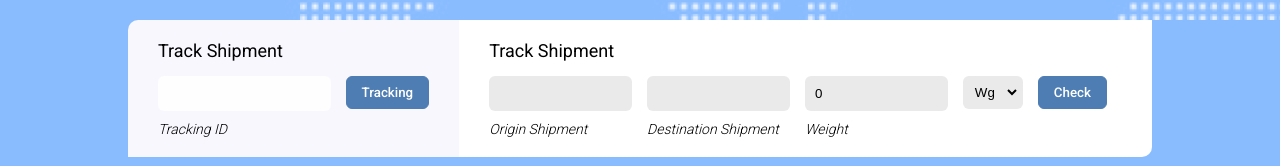
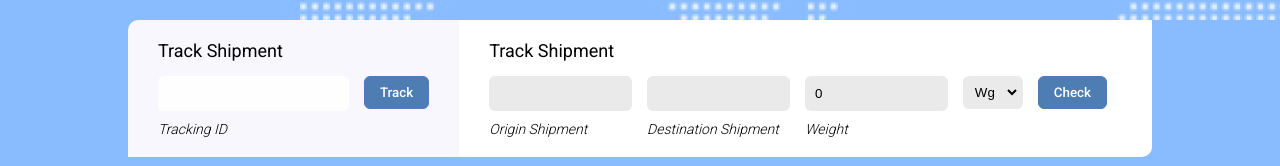
Before and after one commit to pavanbaddi/parceller, a Next.js app in the folder app/: page / in a window 1280 px wide. Shown: the part 492-658 px from the top of the page. Built offline with nearby package versions, Linux system fonts and the light colour scheme.

Commit message:
added meta tags

```diff
--- a/app/src/app/layout.tsx
+++ b/app/src/app/layout.tsx
@@ -9,10 +9,10 @@ const roboto = Roboto({
   variable:"--font-roboto"
 })
 
-// export const metadata = {
-//   title: 'Parceller',
-//   description: 'Package tracking app',
-// };
+export const metadata = {
+  title: 'Parceller',
+  description: 'Package tracking app',
+};
 
 export default function RootLayout({
   children,
--- a/app/src/app/page-components/TrackingSection.tsx
+++ b/app/src/app/page-components/TrackingSection.tsx
@@ -141,7 +141,7 @@ export default function TrackingSection({ toggleBookingModal, setTrackingDetails
                     }}
                   >
                     {
-                      trackButtonLoading ? <Image src="/assets/icons/loading.gif" alt="Loading" width={15} height={15} /> : "Tracking"
+                      trackButtonLoading ? <Image src="/assets/icons/loading.gif" alt="Loading" width={15} height={15} /> : "Track"
                     }
                   </button>
                 </div>
@@ -216,7 +216,7 @@ export default function TrackingSection({ toggleBookingModal, setTrackingDetails
                 >
                   <select value={form.weightUnit} onChange={(event: ChangeEvent) => {
                     setForm({...form, weightUnit: _.get(event, "target.value", "wg")})
-                  }} className={withStyles(styles, ['form-control'])}>
+                  }} className={withStyles(styles, ['form-control'])} >
                     <option value="wg" selected={form.weightUnit === "wg"} >Wg</option>
                     <option value="grams" selected={form.weightUnit === "grams"} >Gms</option>
                     <option value="kg" selected={form.weightUnit === "kg"} >KG</option>
--- a/app/src/app/pages/index.tsx
+++ b/app/src/app/pages/index.tsx
@@ -18,7 +18,6 @@ import funcs from '../functions';
 import BookingModal from '../page-components/BookingModal';
 import {TrackingDetailsType, TrackingFormType} from "../lib/Types";
 import TrackingDetailsModal from '../page-components/TrackingDetailsModal';
-import Head from 'next/head';
 
 export default function Index() {
   const [loginModalState, setLoginModalState] = useState('closed');
@@ -47,11 +46,6 @@ export default function Index() {
 
   return (
     <>
-      <Head>
-        <title>Parceller</title>
-        <meta http-equiv="Content-Security-Policy" content="upgrade-insecure-requests" />
-      </Head>
-
       <div
         id="site-container"
         className={[
```
